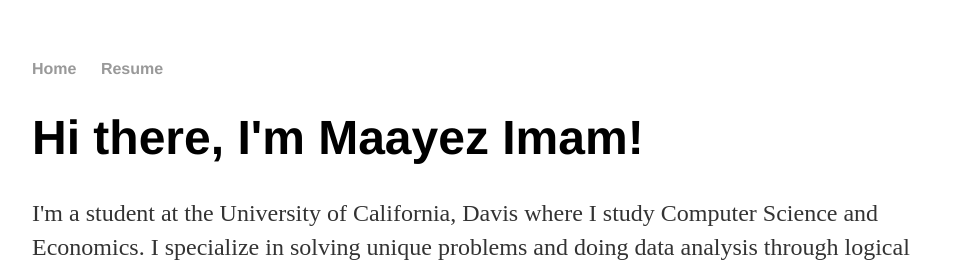
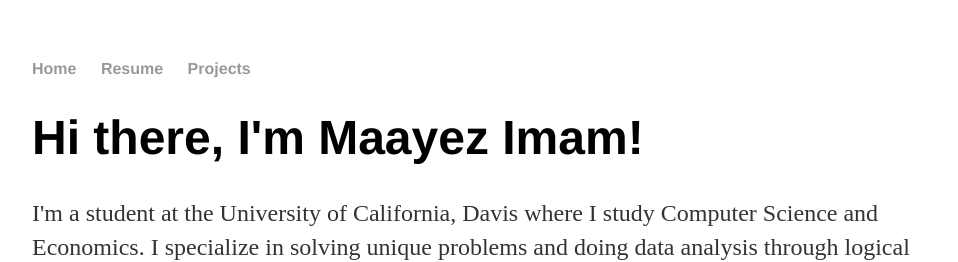
Before and after one commit to Amaayezing/amaayezing.github.io, a Jekyll site: the page built from index.html, in a window 1280 px wide. Shown: the top 262 px of the page, without its empty margins (160-1118 px from the left). Built offline with Jekyll 4.4.1, drawn with Linux system fonts in a browser that asks for light colours.

Commit message:
Update default.html

```diff
--- a/_layouts/default.html
+++ b/_layouts/default.html
@@ -12,6 +12,7 @@
 		        	<!--<li><a href="/about">About</a></li>-->
 				<li><a href="https://drive.google.com/open?id=151Z2DHHNuaQBzMLbpJVLyVYkY6MmN8PQ" target="_blank">Resume</a></li>
 	        		<!--<li><a href="/projects">Projects</a></li>-->
+				<li><a href="https://github.com/amaayezing" target="_blank">Projects</a></li>
 	    		</ul>
 			</nav>
 			<div class="container">
```
